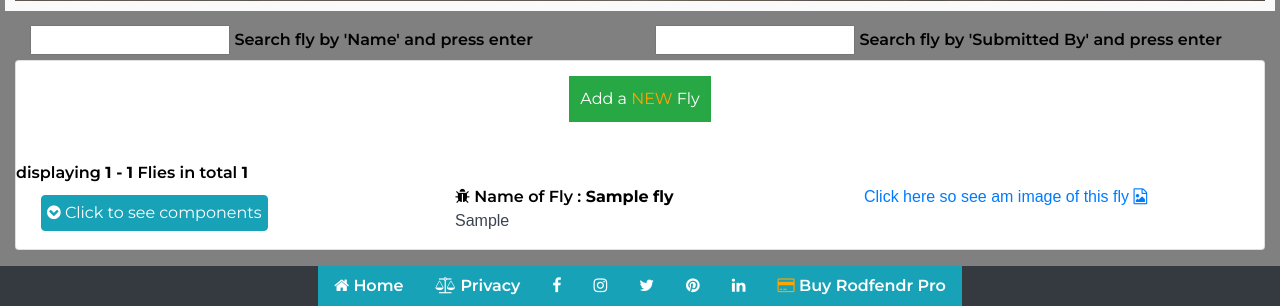
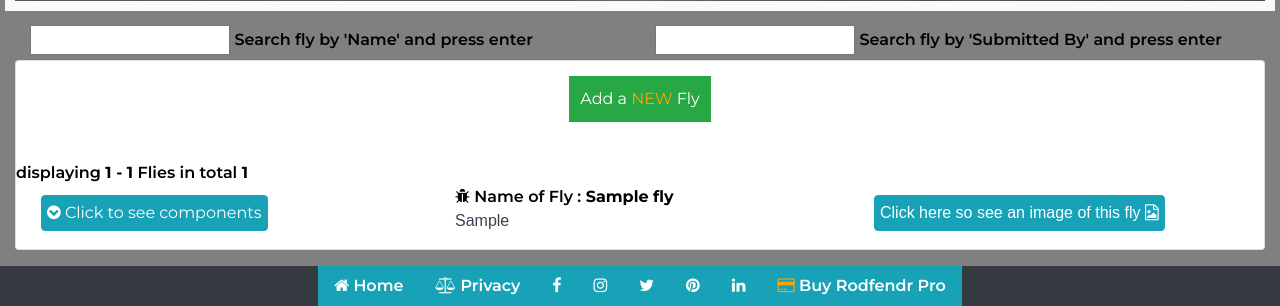
Before and after one commit to AlanOSheadev/Flies-fish-love, a Flask app: page / in a window 1280 px wide. Shown: the part 671-977 px from the top of the page. Run offline with Flask 2, Linux system fonts and the light colour scheme; a database or web service that is not in the repository returns one stand-in record (values such as "Sample title"); some libraries are stand-ins or nearby versions; some web fonts are replaced.

Commit message:
added style to fly image button

```diff
--- a/templates/fly.html
+++ b/templates/fly.html
@@ -38,7 +38,7 @@
                 <p>{{fly.submitted_by}}</p>
             </div>
             <div class="col">
-               <p><a href="{{fly.image}}" target="blank">Click here so see am image of this fly <i class="fa fa-file-image-o" aria-hidden="true"></i></a></p>
+               <p class="btn btn-info"><a href="{{fly.image}}" target="blank">Click here so see an image of this fly <i class="fa fa-file-image-o" aria-hidden="true"></i></a></p>
             </div>
         </div>
 <!-- Keeping the ingredients for each fly in a drop down menu to enchance the UX -->
```
